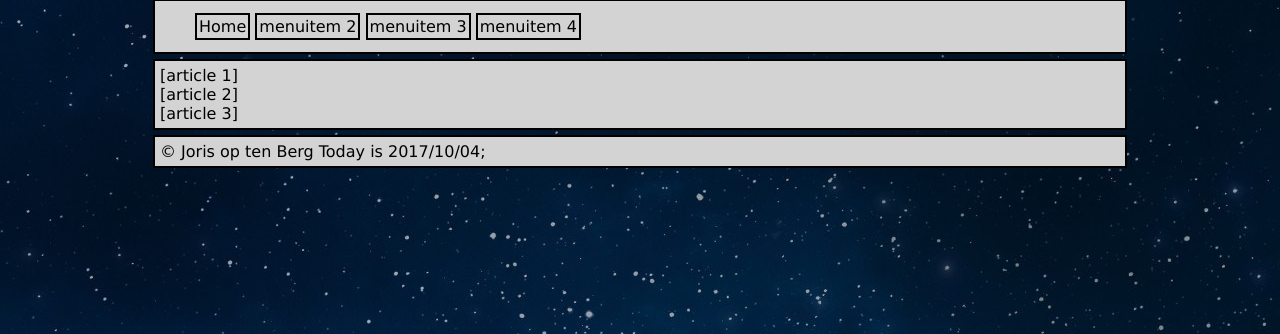
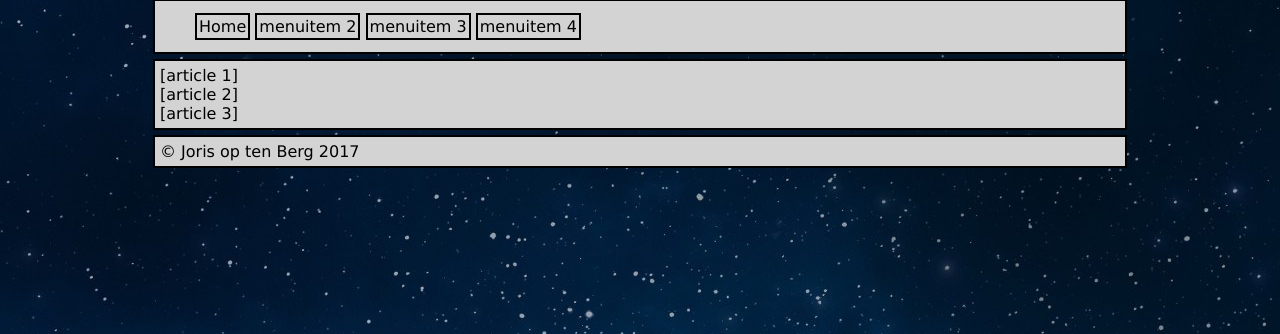
Before and after one commit to Joris-ict/HTMLCSS2, a PHP site: page / in a window 1280 px wide. Shown: the part 116-450 px from the top of the page. Run offline with PHP 8.4, Linux system fonts and the light colour scheme.

Commit message:
added date in footer

```diff
--- a/index.php
+++ b/index.php
@@ -37,7 +37,7 @@
     </div>
 
     <div id="footer">
-      &copy; Joris op ten Berg <?php echo "Today is " . date("Y/m/d")?>;
+      &copy; Joris op ten Berg <?php echo date("Y");?>
     </div>
 
   </body>
```
